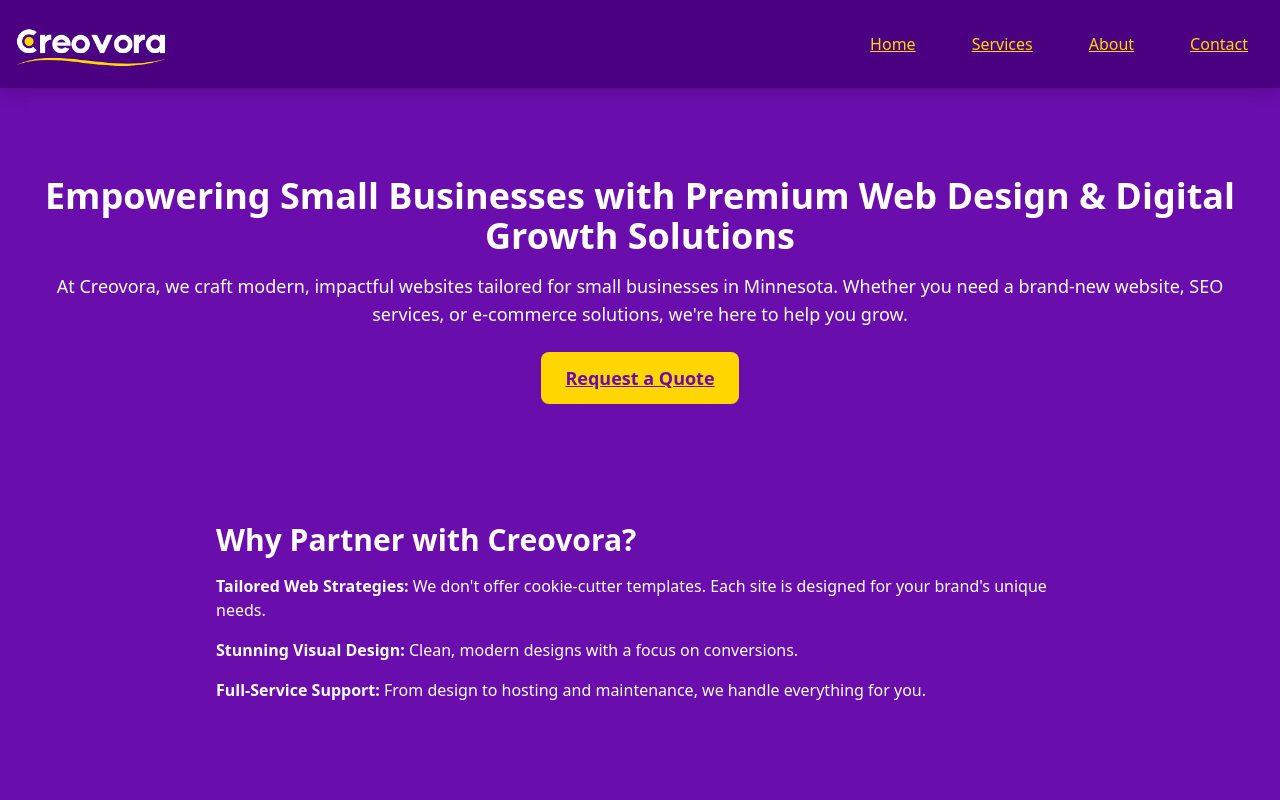
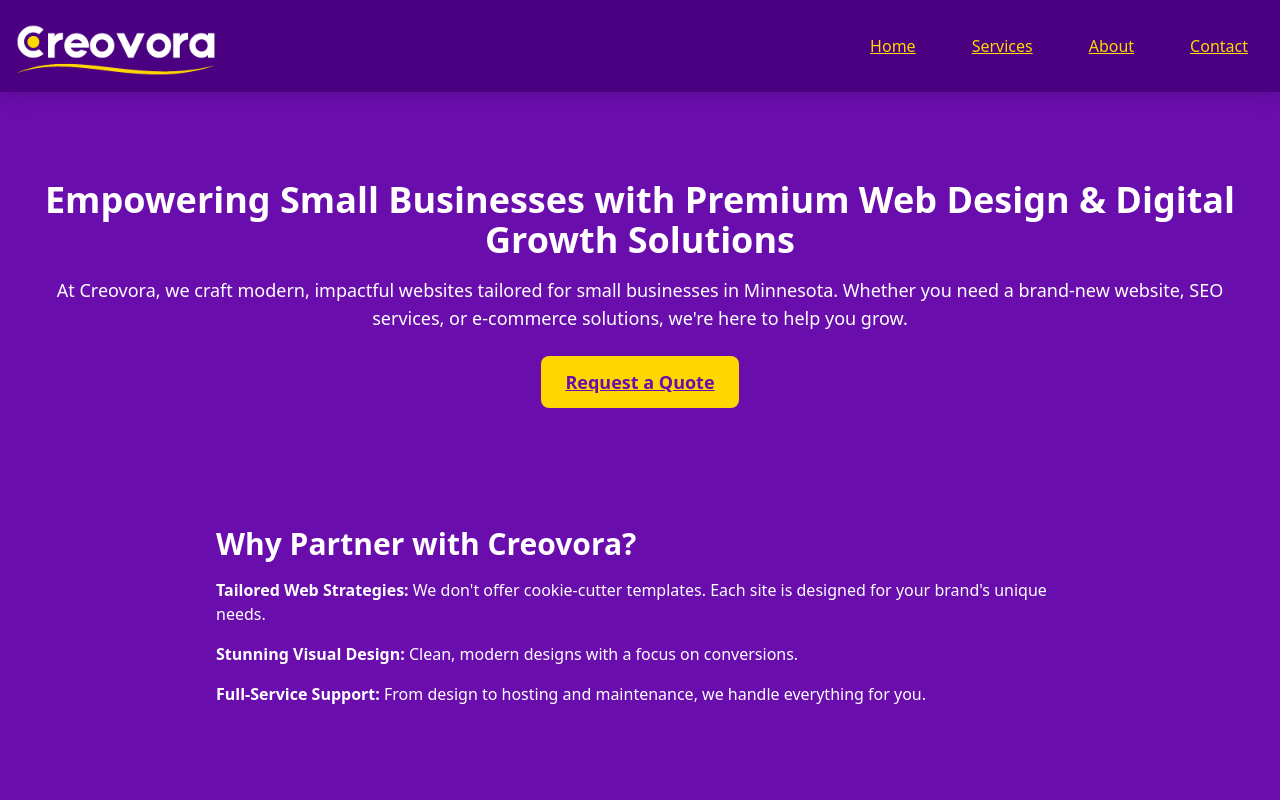
Before and after one commit to Creovora/creovora-website, a Next.js app: page / in a window 1280 px wide. Shown: the top 800 px of the page. Built offline with nearby package versions, Linux system fonts and the light colour scheme.

Commit message:
Added logo to Navbar.

```diff
--- a/src/components/Navbar.tsx
+++ b/src/components/Navbar.tsx
@@ -16,8 +16,8 @@ export default function Navbar() {
           <Image
             src="/Creovora-text-logo-light-transparent.png"
             alt="Creovora Logo"
-            width={150}
-            height={40}
+            width={200}
+            height={60}
             priority
           />
         </Link>
```
